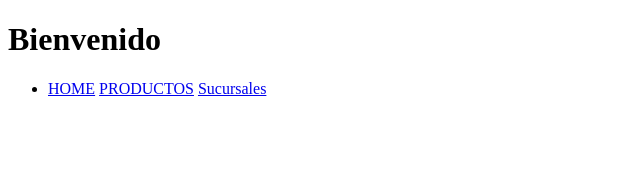
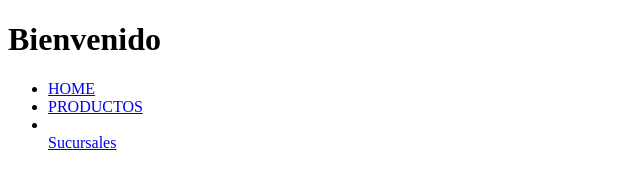
Before and after one commit to juarezga99/otrogit, a website: page index.html in a window 1280 px wide. Shown: the whole page, without its empty margins (0-640 px from the left). Drawn offline with Linux system fonts and the light colour scheme.

Commit message:
cambio index

```diff
--- a/index.html
+++ b/index.html
@@ -12,12 +12,9 @@
     </h1>
     <nav>
 <ul>
-    <li>
-        <a href="../index.html">HOME</a>
-        <a href="./productos.html">PRODUCTOS</a>
-        <a href="./sucursales.html">Sucursales</a>
-
-    </li>
+    <li><a href="../index.html">HOME</a></li>
+     <li>   <a href="./productos.html">PRODUCTOS</a> </li>
+        <li> </li><a href="./sucursales.html">Sucursales</a></li>
 </ul>
 
     </nav>
```
